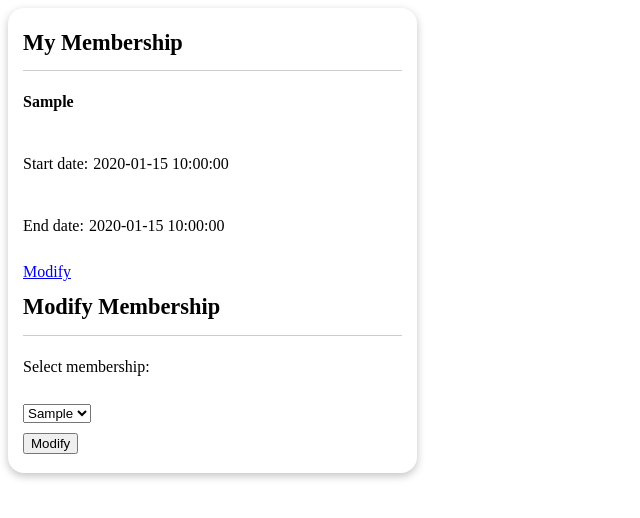
After one commit to ceveline/HoopVille, a PHP site: template app/views/User/Membership/individual.php in a window 1280 px wide. The commit adds this page. Shown: the top 518 px of the page, without its empty margins (0-640 px from the left). Run offline with PHP 8.4, Linux system fonts and the light colour scheme; the template is opened without the code that fills it: most values are stand-ins (such as "Sample title", 1, 10 or a date in 2020); data that the repository does not hold is empty.

Commit message:
update membership

```diff
--- a/app/controllers/User.php
+++ b/app/controllers/User.php
@@ -19,7 +19,7 @@ class User extends \app\core\Controller {
                     header('location:/Home');
                 }
                 else {
-                    header('location:/User/login');
+                    header('location:/login');
                 }
                 return;
             }
@@ -34,7 +34,7 @@ class User extends \app\core\Controller {
                 header('location:/Home');
             }
             else {
-                header('location:/User/login');
+                header('location:/login');
             }
         }
         else {
--- a/app/routes.php
+++ b/app/routes.php
@@ -28,4 +28,6 @@ $this->addRoute('User/booking/getTimeSlotsByDate', 'Booking,getTimeSlotsByDate')
 
 //MEMBERSHIP
 $this->addRoute('User/membership', 'Membership,list');
+$this->addRoute('User/membership/{user_id}', 'Membership,list_for_user');
 $this->addRoute('User/membership/create', 'Membership,create');
+// $this->addRoute('User/membership/edit/{membership_id}', 'Membership,edit');
--- /dev/null
+++ b/app/views/User/Membership/individual.php
@@ -0,0 +1,107 @@
+<!DOCTYPE html>
+<html lang="en">
+<head>
+    <script src="https://ajax.googleapis.com/ajax/libs/jquery/3.6.1/jquery.min.js"></script>
+    <title>Membership</title>
+
+    <style>
+        .content{
+            background-color: white;
+            width: 30%;
+            padding: 15px;
+            border-radius: 1rem;
+            box-shadow: rgba(0, 0, 0, 0.24) 0px 3px 8px;
+            line-height: 30px;
+        }
+        .content .title{
+            border-bottom: 1px solid #ccc;
+            padding-bottom: 7px;
+            margin-bottom: 10px;
+            word-wrap: break-word;
+            line-height: 1.8;
+            font-size: 1.4rem;
+            font-weight: bold;
+        }
+        .page1 #m-type{
+            font-weight: bold;
+        }
+        .page1 .start-date, .page1 .end-date{
+            display: flex;
+        }
+        .page1 #start-date, .page1 #end-date{
+            margin-left: 5px;
+        }
+    </style>
+    <script>
+        $(document).ready(function() {
+            //get the button
+            var modifyBtn = $("#edit-btn");
+            var page1 = $('.page1');
+
+            modifyBtn.click(function() {
+                // page1.hide();
+            });
+
+        });
+
+    </script>
+</head>
+<body>
+    <div class="background">
+        <div class="content">
+            <div class="title">My Membership</div>
+            <div class="page1">
+                <div class="m-type">
+                    <p id='m-type'><?=$membership->membership_type?></p>
+                </div>
+                <div class="start-date">
+                    <p>Start date:</p><p id='start-date'><?=$membership->start_date?></p>
+                </div>
+                <div class="end-date">
+                    <p>End date:</p><p id='end-date'><?=$membership->end_date?></p>
+                </div>
+                <!-- <div class="price">
+                    <p>Price:</p>
+                    <p id='m-price'><?=$type->monthly_price?>/month</p>
+                </div> -->
+                <div class="button">
+                    <div class="edit-btn">
+                        <a id='edit-btn' href="#">Modify</a>
+                    </div>
+                </div>
+            </div>
+
+            <!-- modify membership -->
+            <div class="page2">
+                <div class="title">Modify Membership</div>
+                <form method='POST' action='/User/membership/edit/<?=$membership->membership_id?>'>
+                    <div class="dropdown-menu">
+                        <div class="subtitle">
+                            <p>Select membership:</p>
+                        </div>
+                        <select name="membership_type">
+                        <!-- Option for Base Training (outside the loop) -->
+                        <?php if ($membership->membership_type == 'Base Training') : ?>
+                            <option name='membership_type' id='membership_type' value="Base Training" selected>Base Training</option>
+                        <?php endif; ?>
+
+                        <!-- Loop through other membership types -->
+                        <?php foreach ($types as $type) : ?>
+                            <?php if ($membership->membership_type != 'Base Training') : ?>
+                                <option name='membership_type' id='membership_type' value="<?= $type->membership_type ?>" <?= ($type->membership_type == $membership->membership_type) ? 'selected' : '' ?>>
+                                    <?= $type->membership_type ?>
+                                </option>
+                            <?php endif; ?>
+                        <?php endforeach; ?>
+                    </select>
+
+                    </div>
+                    <div class="modify-btn">
+                        <input type='submit' value='Modify'></input>
+                    </div>
+                </form>
+            </div>
+        </div>
+    </div>
+</body>
+</html>
```
Also changed, not shown: app/controllers/Membership.php (+76 -0 lines), app/models/Membership.php (+27 -1 lines), app/models/Membership_type.php (+10 -0 lines), app/models/User.php (+13 -6 lines), app/views/User/Membership/list.php (+5 -4 lines), app/views/User/Membership/buy.php (deleted).
